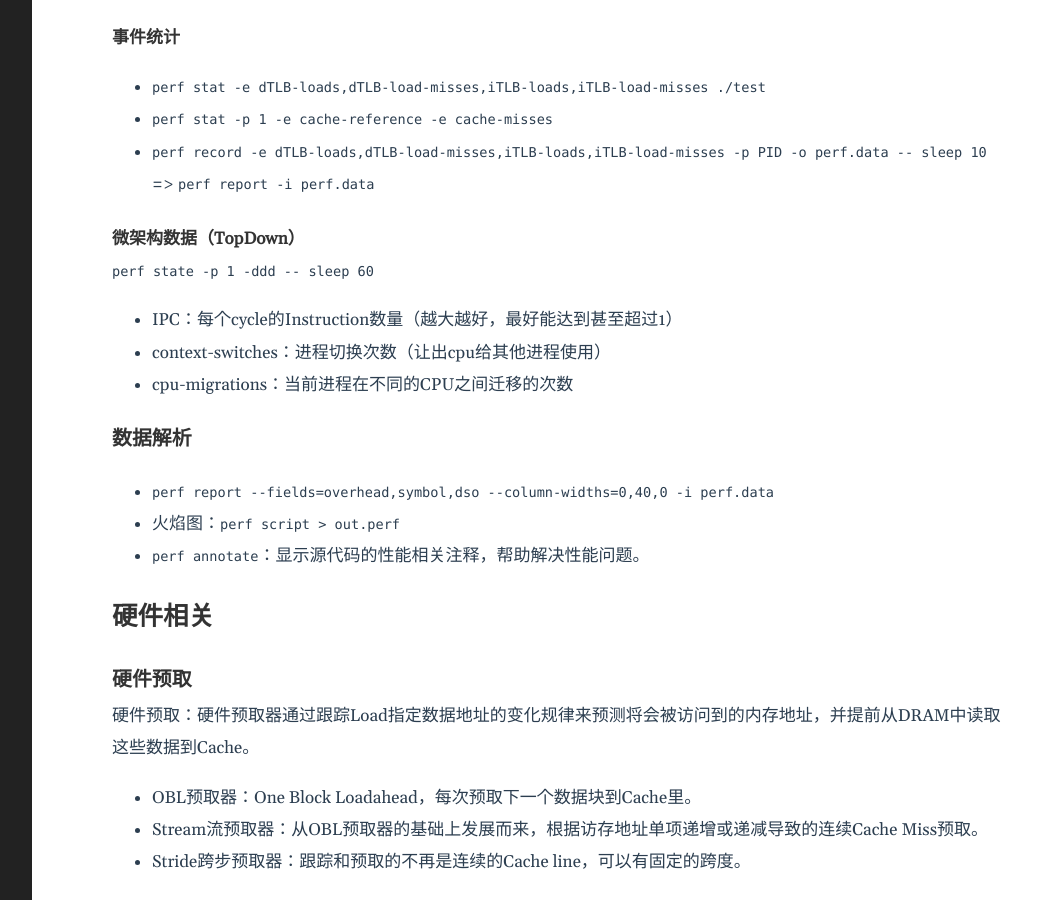
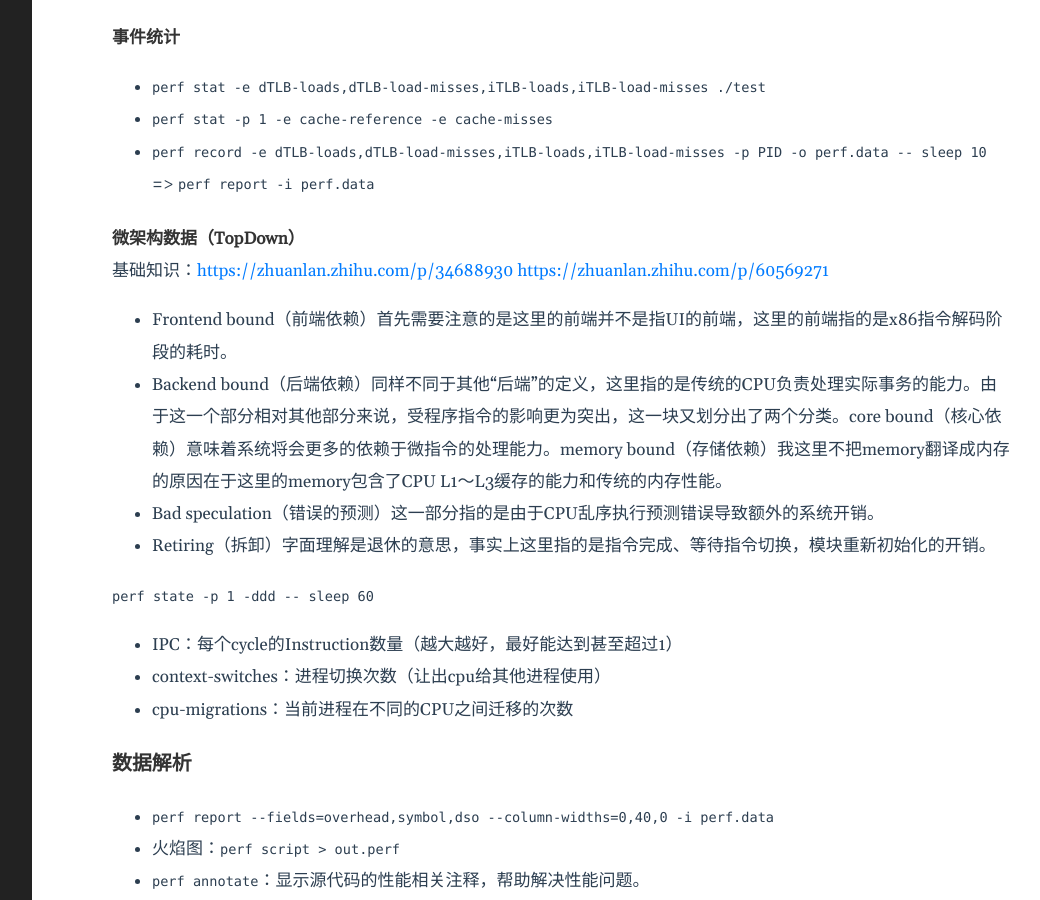
Before and after one commit to lclgo/lclgo.github.io, a Jekyll site: the page built from _posts/kernel/2024-09-28-performance.md, in a window 1280 px wide and 900 px high, scrolled down 1053 px. Shown: the whole window, without its empty margins (188-1228 px from the left). Built offline with Jekyll 4.4.1, drawn with Linux system fonts in a browser that asks for light colours.

Commit message:
update more about TopDown

```diff
--- a/_posts/kernel/2024-09-28-performance.md
+++ b/_posts/kernel/2024-09-28-performance.md
@@ -45,6 +45,14 @@ date: 2024-09-28 15:00:00 +0800
 
 #### 微架构数据（TopDown）
 
+基础知识：<https://zhuanlan.zhihu.com/p/34688930>
+<https://zhuanlan.zhihu.com/p/60569271>
+
+* Frontend bound（前端依赖）首先需要注意的是这里的前端并不是指UI的前端，这里的前端指的是x86指令解码阶段的耗时。
+* Backend bound（后端依赖）同样不同于其他“后端”的定义，这里指的是传统的CPU负责处理实际事务的能力。由于这一个部分相对其他部分来说，受程序指令的影响更为突出，这一块又划分出了两个分类。core bound（核心依赖）意味着系统将会更多的依赖于微指令的处理能力。memory bound（存储依赖）我这里不把memory翻译成内存的原因在于这里的memory包含了CPU L1～L3缓存的能力和传统的内存性能。
+* Bad speculation（错误的预测）这一部分指的是由于CPU乱序执行预测错误导致额外的系统开销。
+* Retiring（拆卸）字面理解是退休的意思，事实上这里指的是指令完成、等待指令切换，模块重新初始化的开销。
+
 `perf state -p 1 -ddd -- sleep 60`
 
 * IPC：每个cycle的Instruction数量（越大越好，最好能达到甚至超过1）
```
